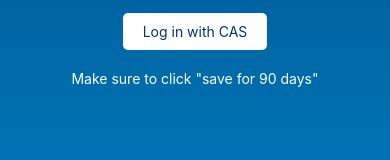
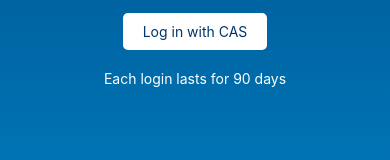
Before and after one commit to Yalies/app, a React Native app: screen / in a window 390 px wide. Shown: the part 473-633 px from the top of the page. Built offline with nearby package versions, Linux system fonts and the light colour scheme.

Commit message:
upd info

```diff
--- a/App.tsx
+++ b/App.tsx
@@ -66,7 +66,7 @@
 			<TouchableOpacity style={styles.loginButton} onPress={handleLoginPress}>
 				<Text style={styles.buttonText}>Log in with CAS</Text>
 			</TouchableOpacity>
-			<Text style={styles.subText}>Make sure to click "save for 90 days"</Text>
+			<Text style={styles.subText}>Each login lasts for 90 days</Text>
 		</LinearGradient>
 	);
 };
```
